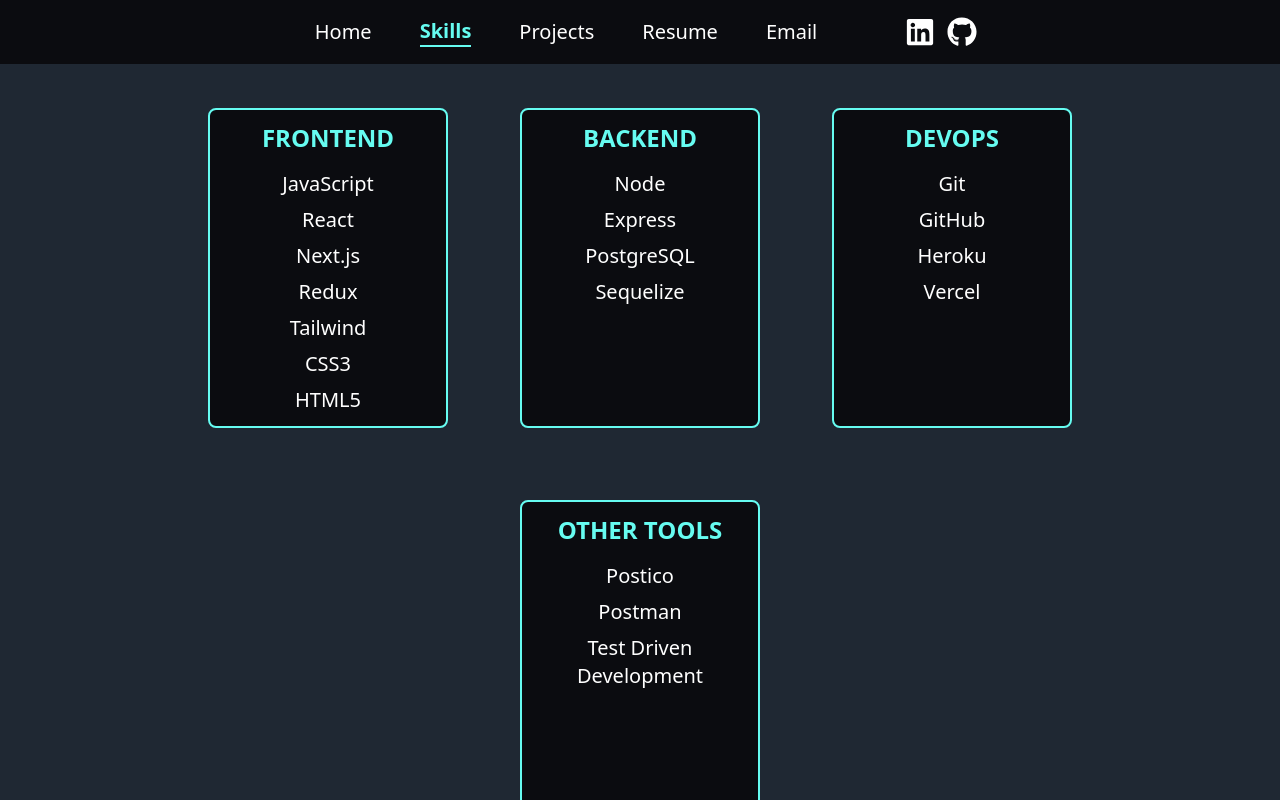
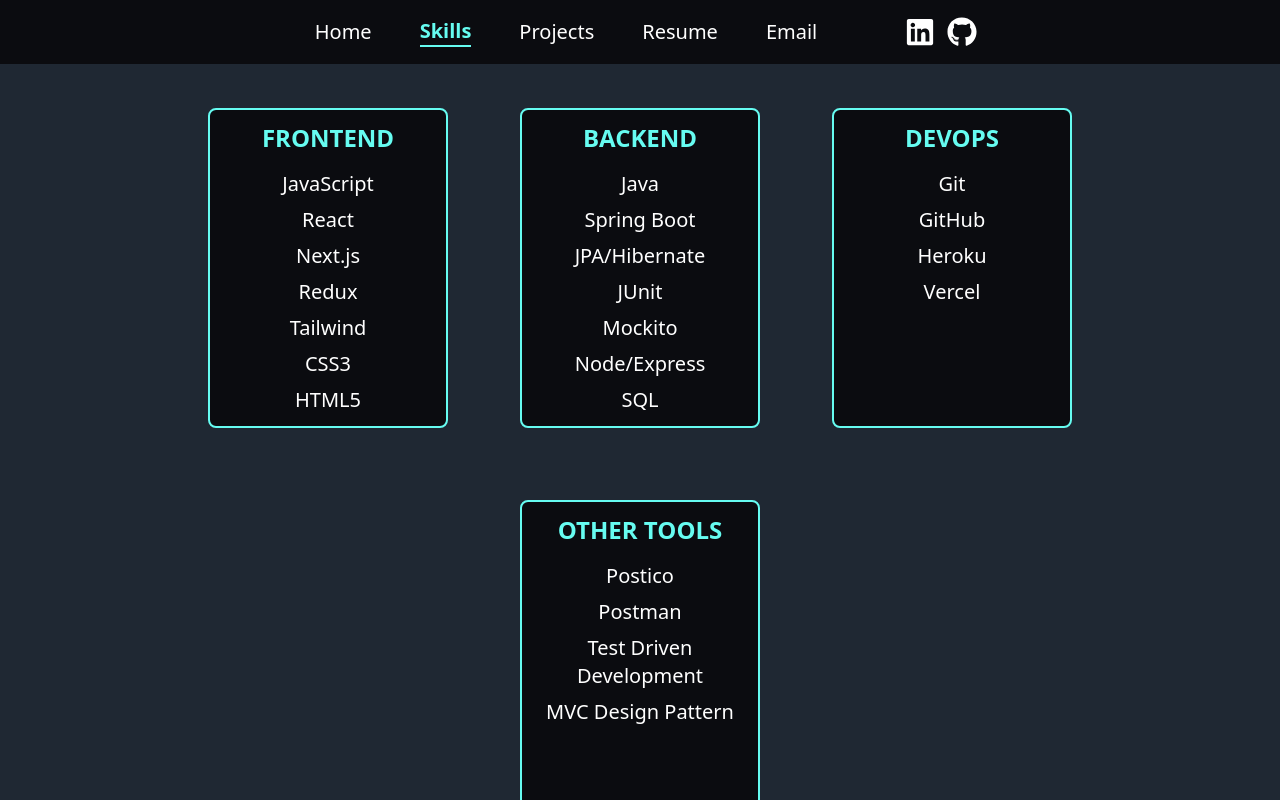
Before and after one commit to TandeepGill/Portfolio, a Next.js app: page /skills in a window 1280 px wide. Shown: the top 800 px of the page. Built offline with nearby package versions, Linux system fonts and the light colour scheme; a web font is replaced by a local one.

Commit message:
Updated skills and resume.

```diff
--- a/pages/skills/index.js
+++ b/pages/skills/index.js
@@ -12,9 +12,22 @@
     'CSS3',
     'HTML5',
   ];
-  const backEnd = ['Node', 'Express', 'PostgreSQL', 'Sequelize'];
+  const backEnd = [
+    'Java',
+    'Spring Boot',
+    'JPA/Hibernate',
+    'JUnit',
+    'Mockito',
+    'Node/Express',
+    'SQL',
+  ];
   const devOps = ['Git', 'GitHub', 'Heroku', 'Vercel'];
-  const otherTools = ['Postico', 'Postman', 'Test Driven Development'];
+  const otherTools = [
+    'Postico',
+    'Postman',
+    'Test Driven Development',
+    'MVC Design Pattern',
+  ];
 
   return (
     <div className='mx-4 flex min-h-screen flex-col justify-center py-2'>
```
Also changed, not shown: 1 other file (tests, documents, lock files or other folders).
